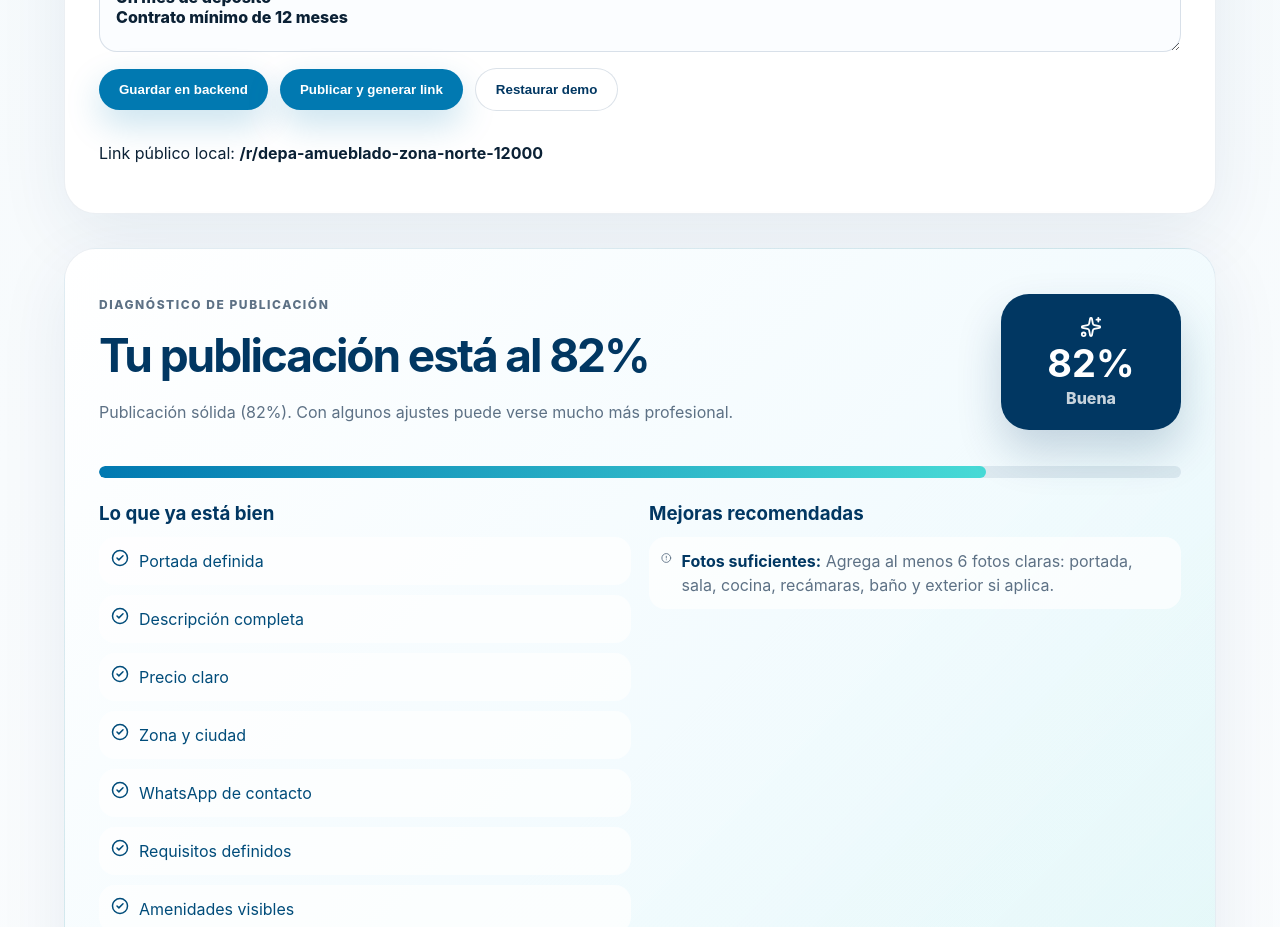
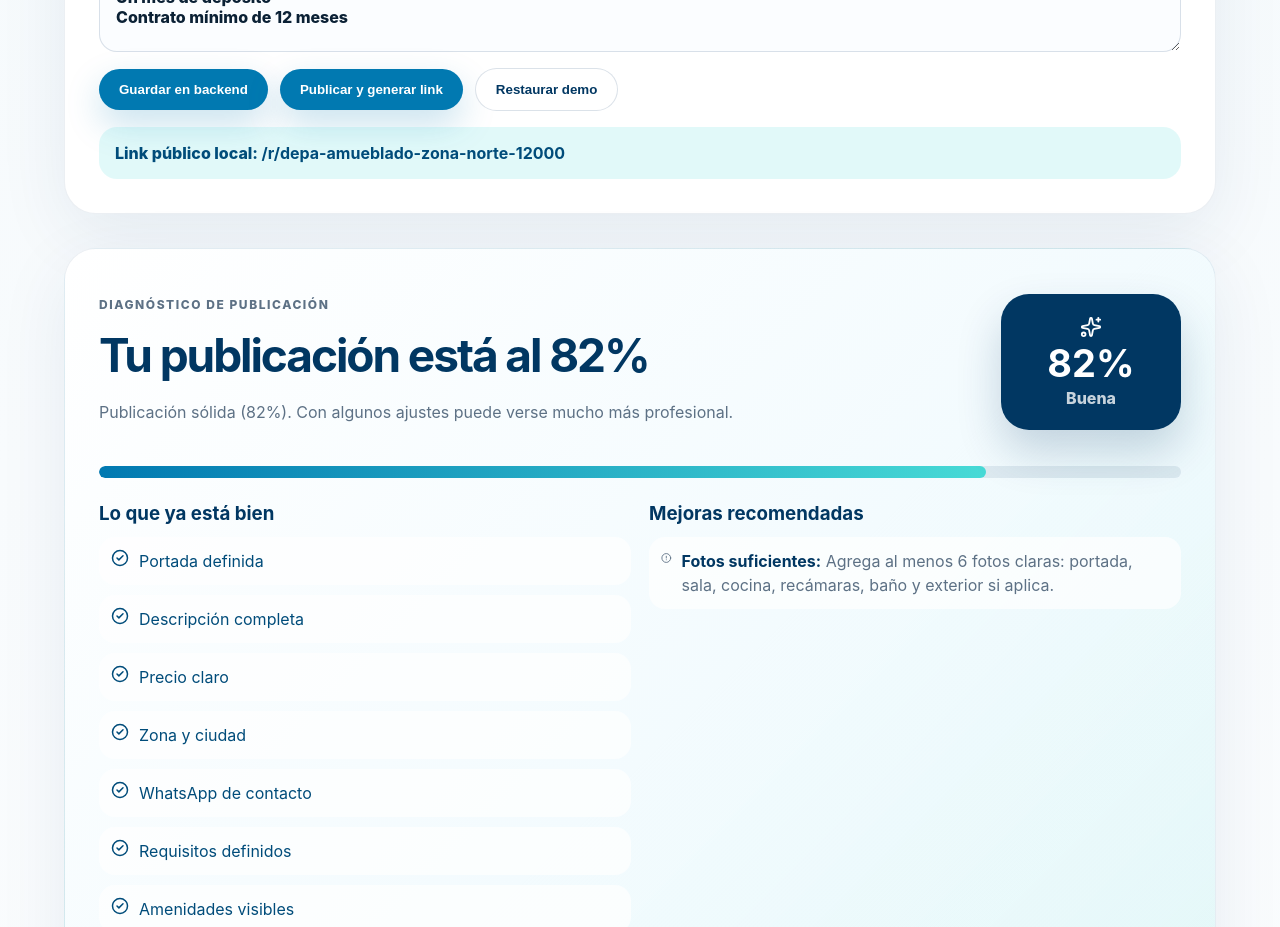
Before and after one commit to Entaltek/entaltek-rentas, a React (Vite) app: page / in a window 1280 px wide. Shown: the part 2400-3327 px from the top of the page. Built offline with nearby package versions, Linux system fonts and the light colour scheme; no server answers.

Commit message:
style: add API status messages

```diff
--- a/src/styles.css
+++ b/src/styles.css
@@ -44,6 +44,7 @@ main { width: min(1180px, 90vw); margin: 0 auto 80px; }
 .primary-button, .secondary-button { border: 0; border-radius: 999px; padding: 13px 20px; font-weight: 800; display: inline-flex; align-items: center; justify-content: center; gap: 8px; cursor: pointer; }
 .primary-button { background: var(--blue); color: white; box-shadow: 0 14px 35px rgba(1, 121, 177, .22); }
 .secondary-button { background: white; color: var(--navy); border: 1px solid rgba(1, 55, 98, .14); }
+.primary-button:disabled, .secondary-button:disabled { opacity: .55; cursor: not-allowed; }
 .intro-card { padding: 28px; background: var(--navy); color: white; border-radius: 28px; box-shadow: 0 30px 60px rgba(1, 55, 98, .2); }
 .intro-card p { color: rgba(255,255,255,.78); font-size: 16px; }
 
@@ -94,6 +95,9 @@ input[type="checkbox"] { accent-color: var(--blue); }
 .image-actions { display: flex; flex-wrap: wrap; gap: 6px; }
 .image-actions button { border: 0; border-radius: 999px; padding: 7px 9px; color: var(--tech); background: #eef8fb; font-weight: 800; cursor: pointer; }
 .image-actions button:disabled { opacity: .45; cursor: not-allowed; }
+.api-message { margin: 0; padding: 14px 16px; border-radius: 18px; font-weight: 800; line-height: 1.5; }
+.api-message.success { color: var(--tech); background: rgba(71, 218, 214, .16); }
+.api-message.error { color: #8a1f11; background: rgba(255, 96, 72, .12); }
 
 .quality-card { background: linear-gradient(135deg, #ffffff 0%, #f3fbfe 55%, rgba(71, 218, 214, .13) 100%); }
 .quality-header { display: grid; grid-template-columns: minmax(0, 1fr) 180px; gap: 24px; align-items: center; }
```
